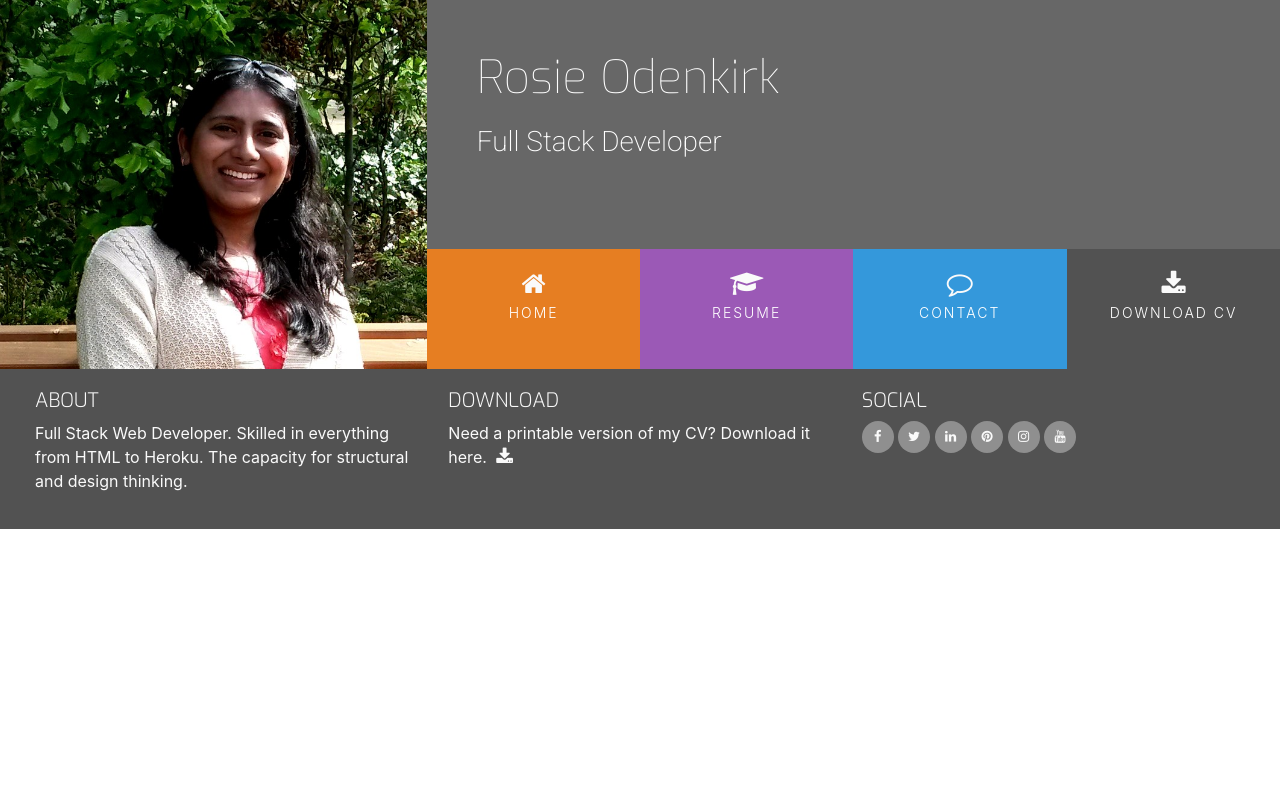
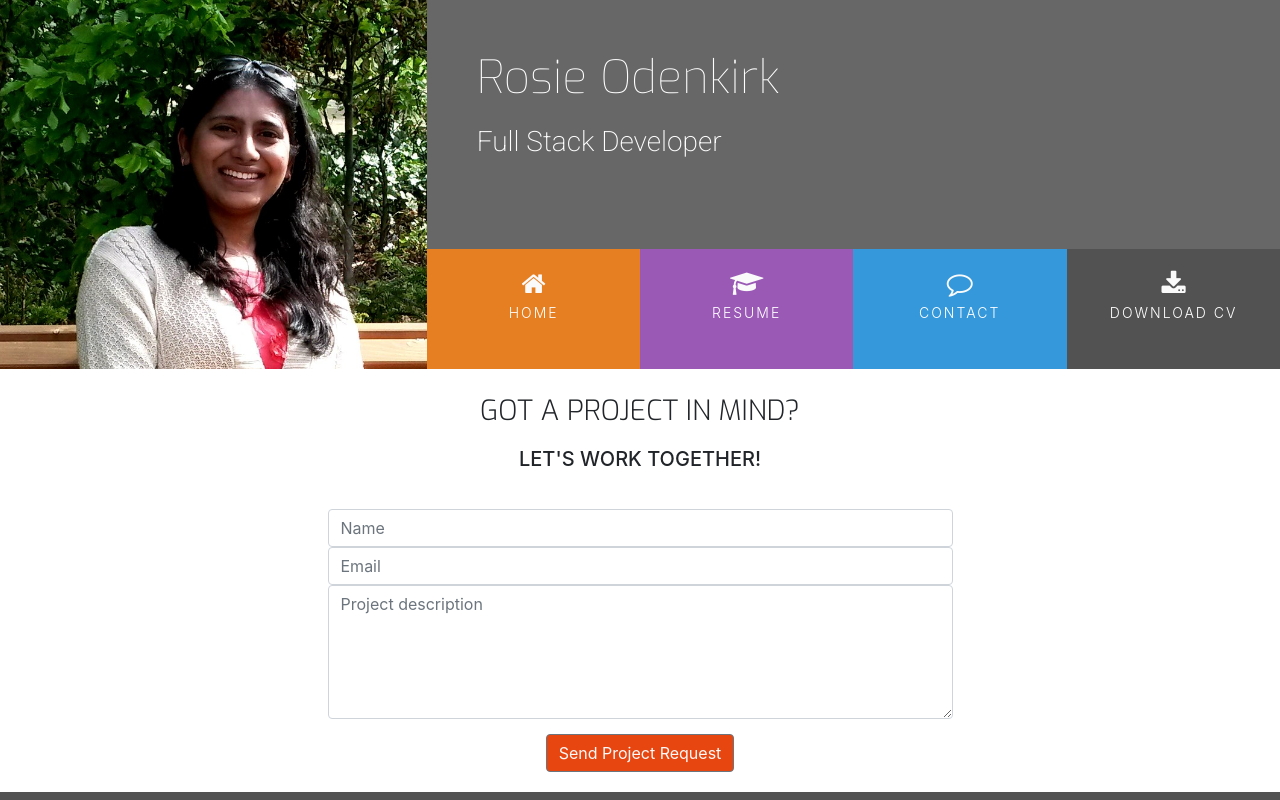
Before and after one commit to RoshnaVakkeel/Resume, a plain HTML site: page contact.html in a window 1280 px wide. Shown: the top 800 px of the page. Drawn offline with nearby package versions, Linux system fonts and the light colour scheme.

Commit message:
Add contact.html content and styles

```diff
--- a/assets/css/style.css
+++ b/assets/css/style.css
@@ -16,6 +16,10 @@
 
 .bg-color-work-history {
     background-color: #9b59b6;
+}
+
+.bg-color-contact {
+    background-color: #fff;
 }
 
 .ui-menu-color-home {
@@ -334,3 +338,36 @@ footer {
 .history-items {
     margin-bottom: 30px;
 }
+
+/* ----------------------------------------Contact Form */
+
+.contact-heading {
+    font-family: "Exo", sans-serif;
+    font-weight: 300;
+    margin-top: 25px;
+    margin-bottom: 20px;
+}
+
+.center-form {
+    padding-top: 10px;
+    margin: 0 auto;
+    width: 70%;
+}
+
+button[type="submit"] {
+    margin-top: 15px;
+    margin-bottom: 20px;
+    color: #fafafa;
+    background-color: #e84610;
+}
+
+/* ----------------------------------------Media Queries */
+
+@media(min-width: 992px) {
+    .center-form {
+        padding-top: 30px;
+        min-height: 240px;
+        margin: 0 auto;
+        width: 50%;
+    }
+}
--- a/contact.html
+++ b/contact.html
@@ -6,8 +6,8 @@
     <meta http-equiv="X-UA-Compatible" content="ie=edge">
     <link rel="stylesheet" href="https://maxcdn.bootstrapcdn.com/bootstrap/4.2.1/css/bootstrap.min.css" type="text/css" />
     <link rel="stylesheet" href="https://maxcdn.bootstrapcdn.com/font-awesome/4.7.0/css/font-awesome.min.css" type="text/css" />
+    <link rel="stylesheet" href="https://cdnjs.cloudflare.com/ajax/libs/hover.css/2.1.1/css/hover-min.css" type="text/css" />
     <link rel="stylesheet" href="assets/css/style.css">
-    <link rel="stylesheet" href="https://cdnjs.cloudflare.com/ajax/libs/hover.css/2.1.1/css/hover-min.css" type="text/css" />
     <title>Rosie</title>
 </head>
 <body>
@@ -31,7 +31,7 @@
                                 <a href="#" class="hvr-sweep-to-bottom"><i class="fa fa-graduation-cap" aria-hidden="true"></i><span>Resume</span></a>
                             </li>
                             <li class="col-6 col-sm-3 list-inline-item ui-menu-color-contact menuitem">
-                                <a href="#"class="hvr-sweep-to-bottom"><i class="fa fa-comment-o" aria-hidden="true"></i><span>Contact</span></a>
+                                <a href="#" class="hvr-sweep-to-bottom"><i class="fa fa-comment-o" aria-hidden="true"></i><span>Contact</span></a>
                             </li>
                             <li class="col-6 col-sm-3 list-inline-item ui-menu-color-download menuitem">
                                 <a href="#" class="hvr-sweep-to-bottom"><i class="fa fa-download" aria-hidden="true"></i><span>Download CV</span></a>
@@ -42,10 +42,30 @@
             </div>
         </div>
     </header>
-    <section>
+    <section class="container-fluid">
+        <div class="row bg-color-contact">
+            <div class="col">
+                <h3 class="contact-heading uppercase text-center">Got a project in mind?</h3>
+                <h5 class="uppercase text-center">Let's work together!</h5>
+
+                <div class="center-form">
+                    <form>
+                        <input type="text" name="name" id="fullname" class="form-control" placeholder="Name" required />
+                        <input type="email" name="email" id="emailaddress" class="form-control" placeholder="Email" required />
+                        <textarea rows="5" name="projectsummary" id="projectsummary" class="form-control" placeholder="Project description" required></textarea>
+                        <div class="form-row text-center">
+                            <div class="col">
+                                <button type="submit" class="btn btn-secondary">Send Project Request</button>
+                            </div>
+                        </div>
+                    </form>
+                </div>
+
+            </div>
+        </div>
 
     </section>
-    <footer class = "container-fluid">
+    <footer class="container-fluid">
         <div id="footer-details" class="row">
             <div class="col-sm-4">
                 <h5 class="uppercase general-sub">About</h5>
```
